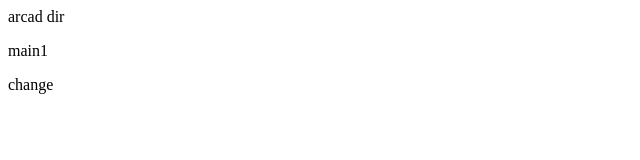
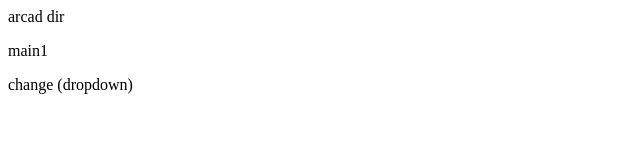
Before and after one commit to NaitikNigam/arcad, a plain HTML site: page index.html in a window 1280 px wide. Shown: the whole page, without its empty margins (0-640 px from the left). Drawn offline with Linux system fonts and the light colour scheme.

Commit message:
dropdown

```diff
--- a/index.html
+++ b/index.html
@@ -1,3 +1,3 @@
 <p>arcad dir</p>
 <p>main1</p>
-<p>change</p>
+<p>change (dropdown)</p>
```
